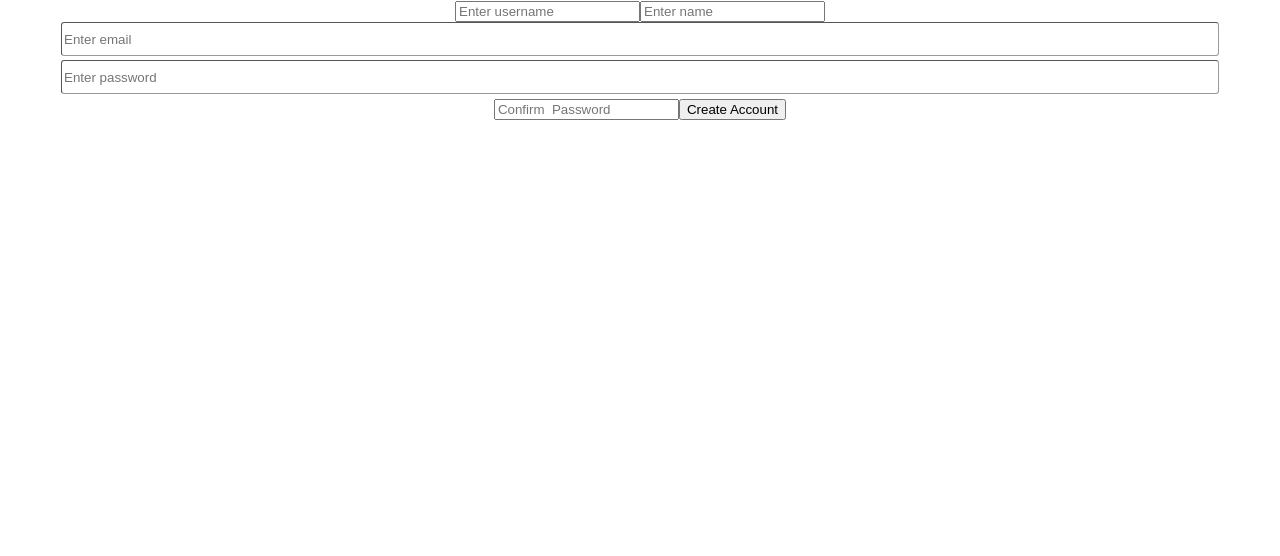
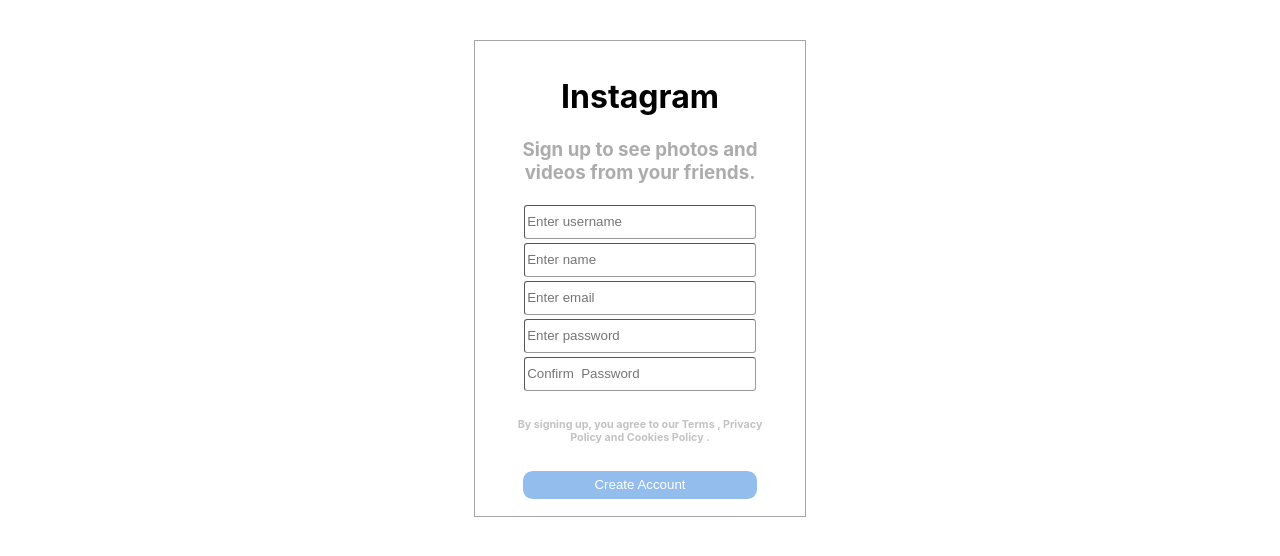
Before and after one commit to Rahuljha316/FrontEnd, a React (Create React App) app: page /Register in a window 1280 px wide. Shown: the top 556 px of the page. Built offline with nearby package versions, Linux system fonts and the light colour scheme.

Commit message:
added css to registerPage

```diff
--- a/src/components/loginPage.jsx
+++ b/src/components/loginPage.jsx
@@ -38,13 +38,15 @@
             <h1>Instagram</h1>
                 <input
                     className="email"
+                    id="email"
                     type="email"
-                    placeholder="Enter email"
+                    placeholder="Enter email or username"
                     value={email}
                     onChange={(event)=> setEmail(event.target.value)} />
                 <br />
                 <input
                     className="password"
+                    id="password"
                     type="password"
                     placeholder="Enter password"
                     value={password}
@@ -55,7 +57,7 @@
                 <button className='loginButton' onClick={handleLoginClick}>Login</button>
                 <br />
                 <p>OR</p>
-                <button>SignUp With Google</button>
+                <button id="signUp">SignUp With Google</button>
 
 
             </div>
--- a/src/components/registerPage.jsx
+++ b/src/components/registerPage.jsx
@@ -1,7 +1,7 @@
 import axios from 'axios';
 import React,{useState} from 'react'
 import { useNavigate } from 'react-router-dom';
-
+import '../css/registerPage.css'
 
 
 function RegisterPage (){
@@ -32,7 +32,10 @@
 
 
     return(
-        <div>
+        <div className='container1'>
+            <div className='register'>
+            <h1>Instagram</h1>
+            <h3 id="text">Sign up to see photos and videos from your friends.</h3>
             <input
                     className="username"
                     type="username"
@@ -72,8 +75,11 @@
                     onChange={(event)=>setconfirmPassword(event.target.value)}
 
                 />
+            <h6 id="footer">By signing up, you agree to our Terms , Privacy Policy and Cookies Policy .</h6>
+            <button onClick={handleCreateAccountButtonClick} className="signUpButton">Create Account</button>
 
-            <button onClick={handleCreateAccountButtonClick}>Create Account</button>
+            </div>
+
 
         </div>
     )
--- a/src/css/loginPage.css
+++ b/src/css/loginPage.css
@@ -1,40 +1,44 @@
 .container1{
-    resize: both;
+    display: flex;
+    flex-direction: column;
+    /* resize: both; */
     margin: 40px 37vw 5px;
-    padding: 40px 40px;
+    padding: 15px 40px;
     border: 1px solid rgba(0, 0, 0, 0.349);
 }
 .container2{
-    resize: both;
+    display: flex;
+    /* flex-direction: column; */
     margin: 5px 37vw 5px;
     padding: 20px 40px;
     border: 1px solid rgba(0, 0, 0, 0.349);
 }
 
-.email{
+/* #email{
     width: 90%;
     height: 30px;
-    margin-bottom: 4px;
+
     border-radius: 0.2rem;
     border-width: 1px;
     border-color: rgba(128, 128, 128, 0.801);
 }
-.password{
+#password{
+
     width: 90%;
     height: 30px;
-    margin-bottom: 4px;
+
     border-radius: 0.2rem;
     border-width: 1px;
     border-color: rgba(128, 128, 128, 0.801);
-}
+} */
 
 .loginButton{
     width: 93%;
     height: 28px;
-    margin: 10px;
+    margin: 2px;
     background-color: rgba(135, 182, 235, 0.897);
     border: 0px;
-    border-radius: 0.2rem;
+    border-radius: 0.6rem;
     color: white;
     text-size-adjust: 500%;
 }
--- /dev/null
+++ b/src/css/registerPage.css
@@ -0,0 +1,34 @@
+input{
+    width: 90%;
+    height: 30px;
+    /* margin-bottom: .1px; */
+    /* padding: 1px; */
+    border-radius: 0.2rem;
+    border-width: 1px;
+    border-color: rgba(128, 128, 128, 0.801);
+    margin:2px
+}
+
+#text{
+    color: rgba(128, 128, 128, 0.651);
+}
+
+#footer{
+    color: rgba(128, 128, 128, 0.473);
+}
+
+.signUpButton{
+    width: 93%;
+    height: 28px;
+    margin: 2px;
+    background-color: rgba(135, 182, 235, 0.897);
+    border: 0px;
+    border-radius: 0.6rem;
+    color: white;
+    text-size-adjust: 500%;
+}
+
+.signUpButton:hover{
+    background-color: rgba(0, 60, 255, 0.61);
+    cursor: pointer;
+}
```
